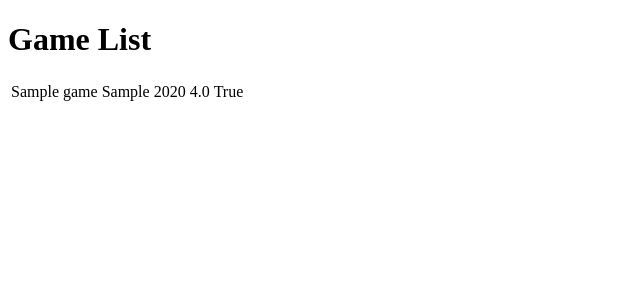
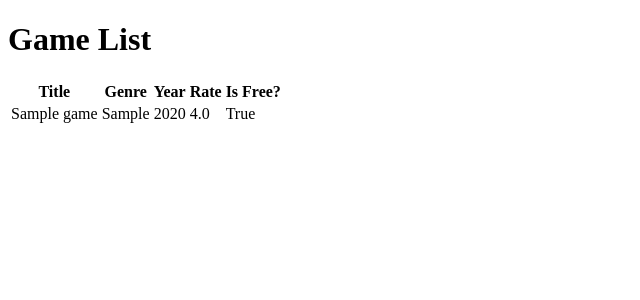
Before and after one commit to erik-stief/lab3_gould_stiefeling, a Django app: template game/templates/game/game_list.html in a window 1280 px wide. Shown: the top 300 px of the page, without its empty margins (0-640 px from the left). Run offline with Django 5.2, Linux system fonts and the light colour scheme; the template is opened without the code that fills it: values that come from a table or form of the project are taken from there, others are empty; tables that the repository leaves empty hold one stand-in row (values such as "Sample post"); parts of the project's set-up code (start-up, migrations or seed data) failed here and were passed over.

Commit message:
Update game_list.html

```diff
--- a/game/templates/game/game_list.html
+++ b/game/templates/game/game_list.html
@@ -9,6 +9,13 @@
 
     <h1>Game List</h1>
     <table>
+        <tr>
+            <th>Title</th>
+            <th>Genre</th>
+            <th>Year</th>
+            <th>Rate</th>
+            <th>Is Free?</th>
+        </tr>
        {% for g in games %}
         <tr>
             <td>{{ g.title }}</td>
```
